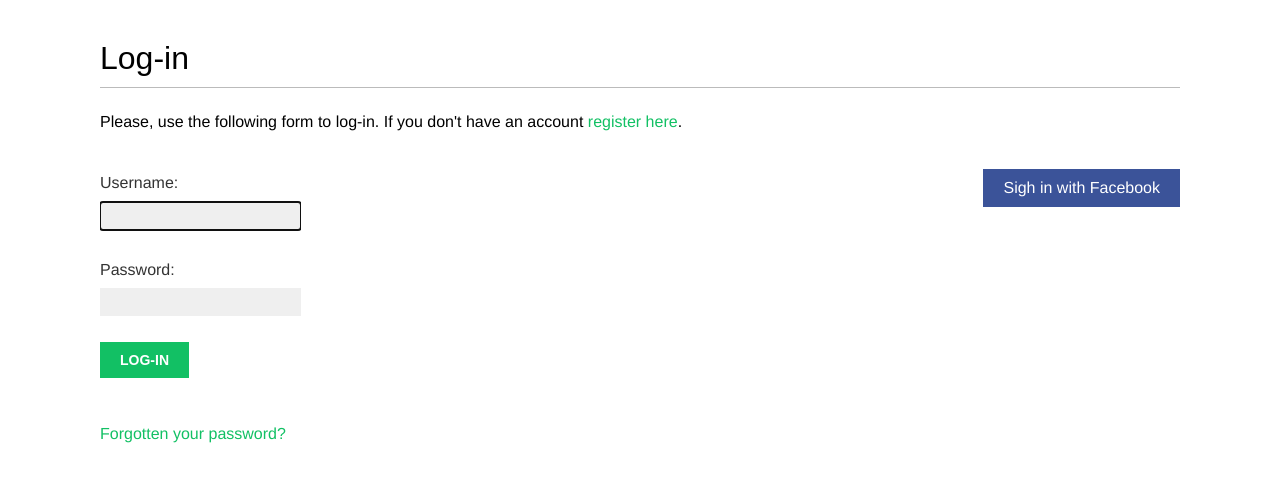
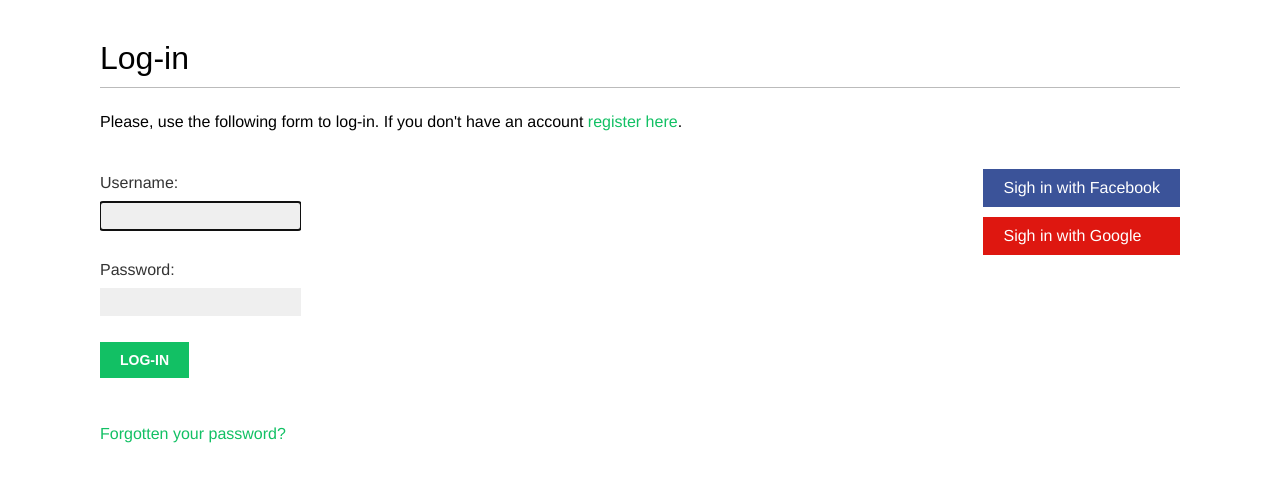
Before and after one commit to rezajkee/bookmarks-app, a Django app: page /account/login/ in a window 1280 px wide. Shown: the part 47-529 px from the top of the page. Run offline with Django 4.2, Linux system fonts and the light colour scheme; some web fonts are replaced.

Commit message:
Add authentication using google

```diff
--- a/bookmarks/account/templates/registration/login.html
+++ b/bookmarks/account/templates/registration/login.html
@@ -35,6 +35,11 @@
           Sigh in with Facebook
         </a>
       </li>
+      <li class="google">
+        <a href="{% url "social:begin" "google-oauth2" %}">
+          Sigh in with Google
+        </a>
+      </li>
     </ul>
   </div>
 {% endblock %}
--- a/bookmarks/settings.py
+++ b/bookmarks/settings.py
@@ -152,8 +152,12 @@
     "django.contrib.auth.backends.ModelBackend",
     "bookmarks.account.authentication.EmailAuthBackend",
     "social_core.backends.facebook.FacebookOAuth2",
+    "social_core.backends.google.GoogleOAuth2",
 ]
 
 SOCIAL_AUTH_FACEBOOK_KEY = os.getenv("SOCIAL_AUTH_FACEBOOK_KEY")
 SOCIAL_AUTH_FACEBOOK_SECRET = os.getenv("SOCIAL_AUTH_FACEBOOK_SECRET")
 SOCIAL_AUTH_FACEBOOK_SCOPE = ["email"]
+
+SOCIAL_AUTH_GOOGLE_OAUTH2_KEY = os.getenv("SOCIAL_AUTH_GOOGLE_OAUTH2_KEY")
+SOCIAL_AUTH_GOOGLE_OAUTH2_SECRET = os.getenv("SOCIAL_AUTH_GOOGLE_OAUTH2_SECRET")
```
Also changed, not shown: 1 other file.
